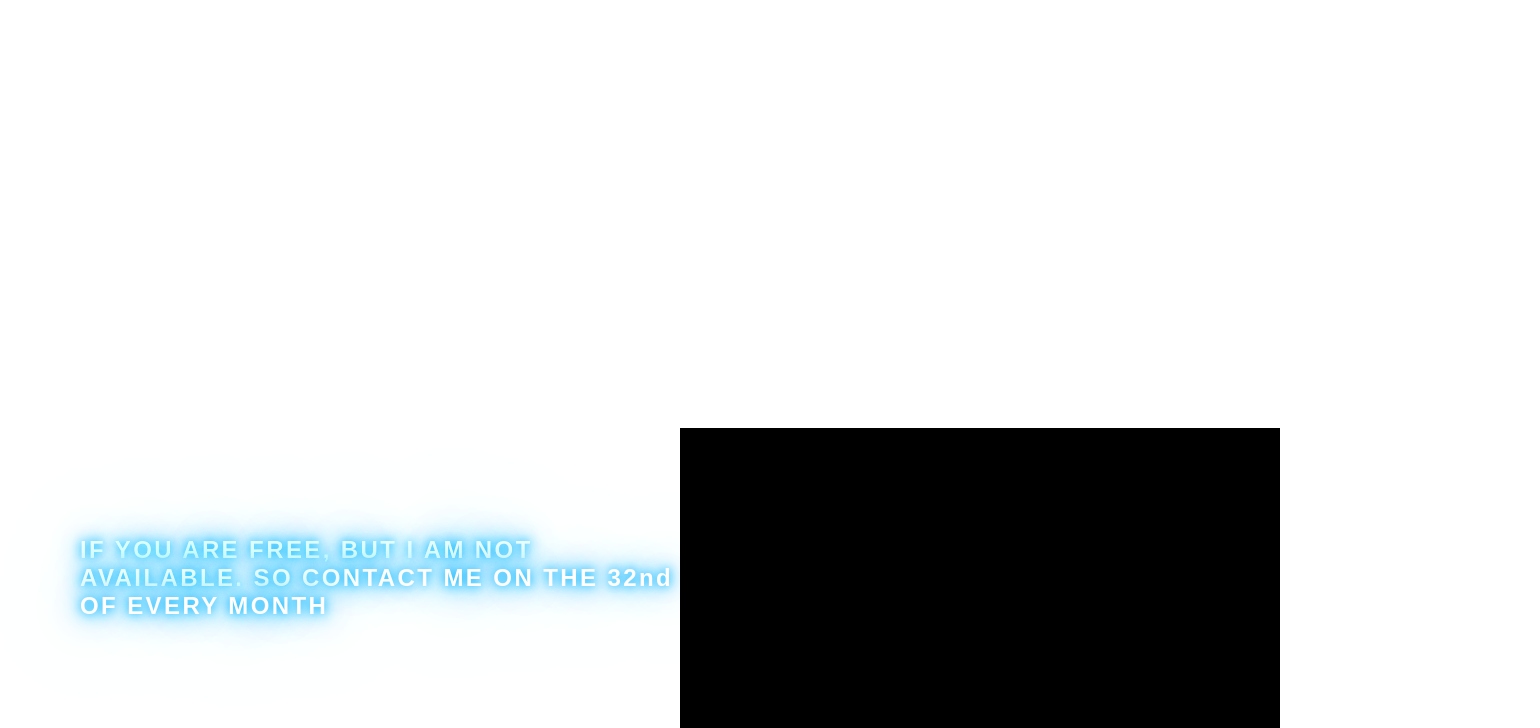
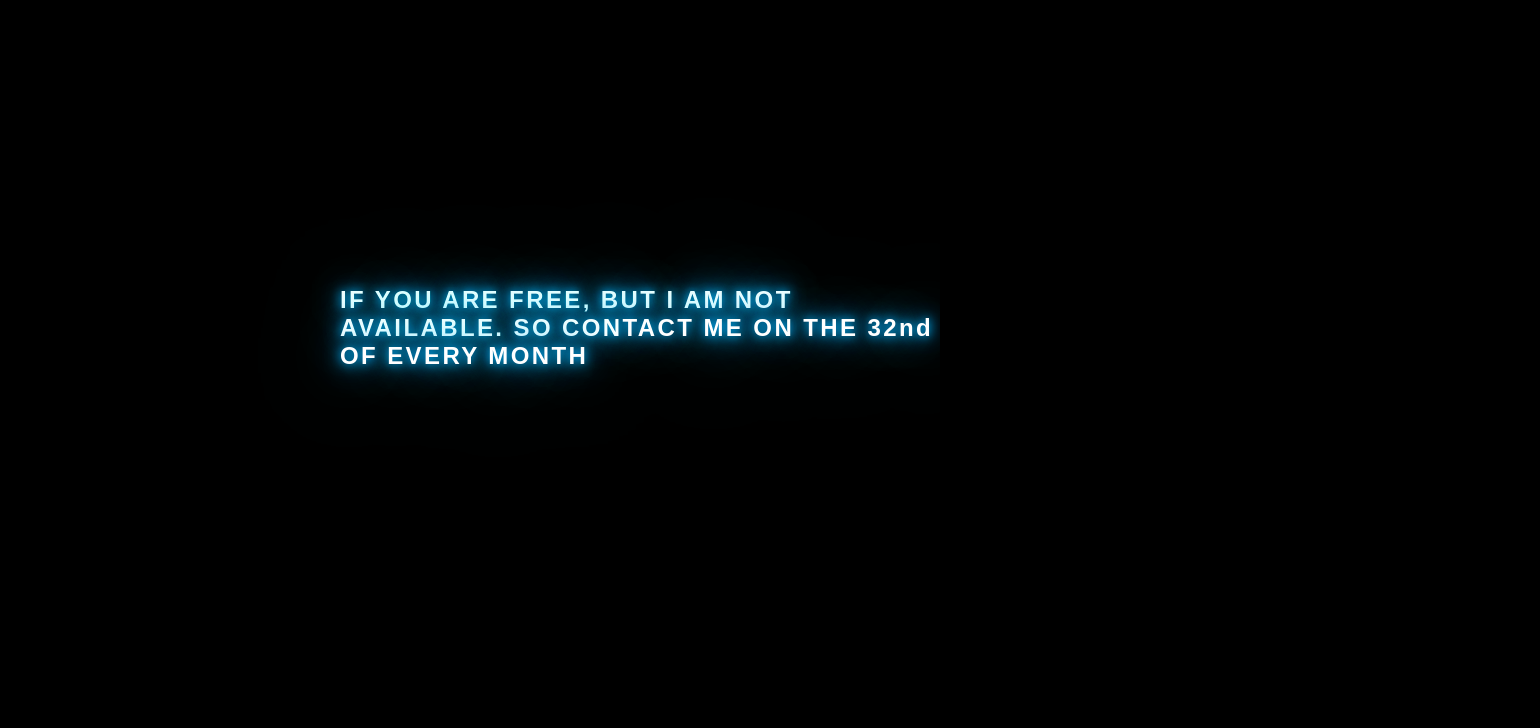
Before and after one commit to Rohitkarmanka/crypto, a plain HTML site: page Contact.html in a window 1280 px wide. Shown: the part 72-800 px from the top of the page, 1540 px wide, since content can reach past the window. Drawn offline with nearby package versions, Linux system fonts and the light colour scheme.

Commit message:
style.css

```diff
--- a/style.css
+++ b/style.css
@@ -2130,7 +2130,7 @@ body.gros {
 
     body.conus {
         min-height: 100vh;
-        background: #fff;
+        background: #000;
         background-size: cover;
         background-position: center;
         display: flex;
@@ -2154,9 +2154,7 @@ body.gros {
     }
 
     .box {
-    position: fixed;
-    left:5rem;
-    bottom:0;
+    position: relative;
     width: 600px;
     height: 300px;
     display: flex;
```
